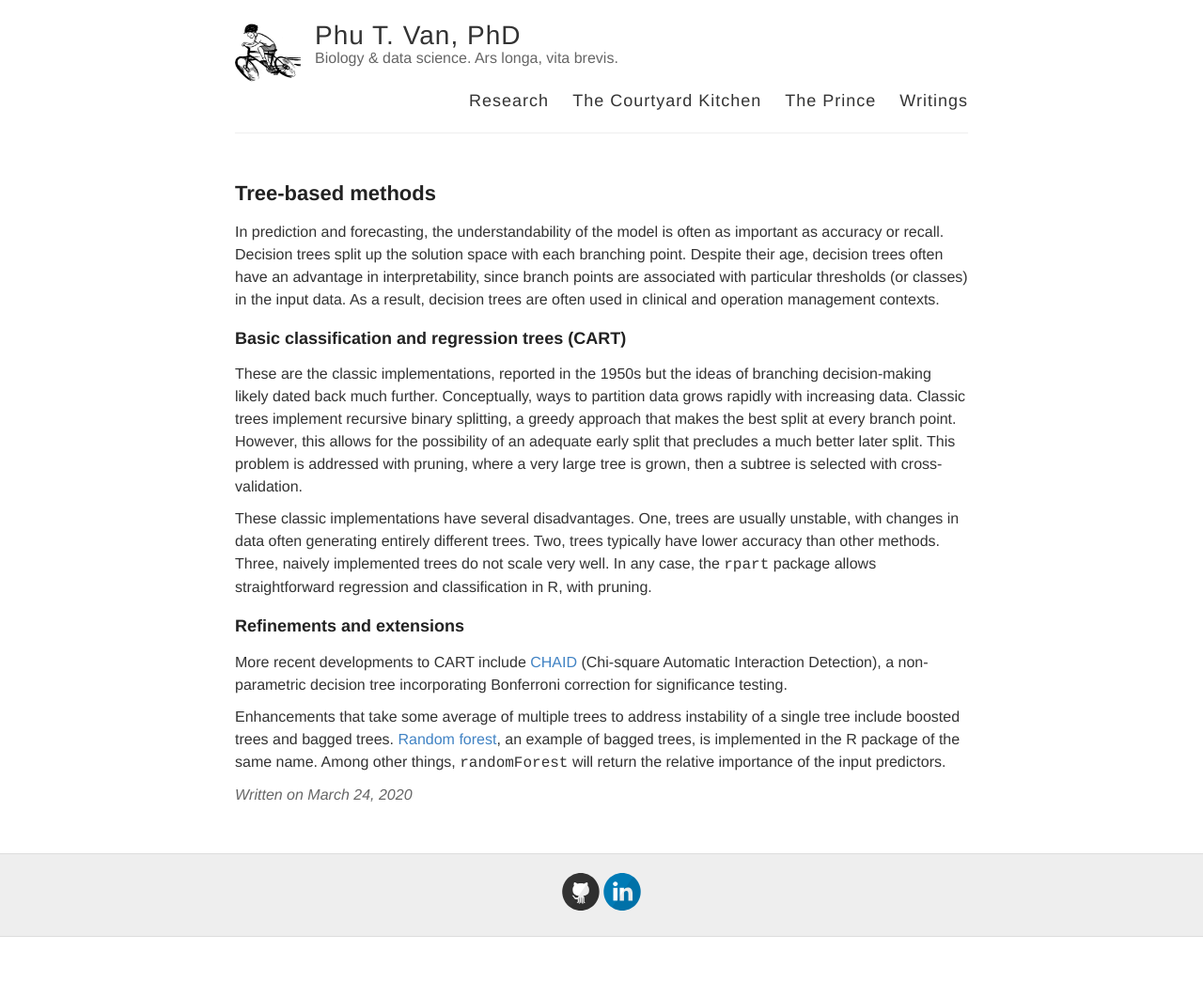
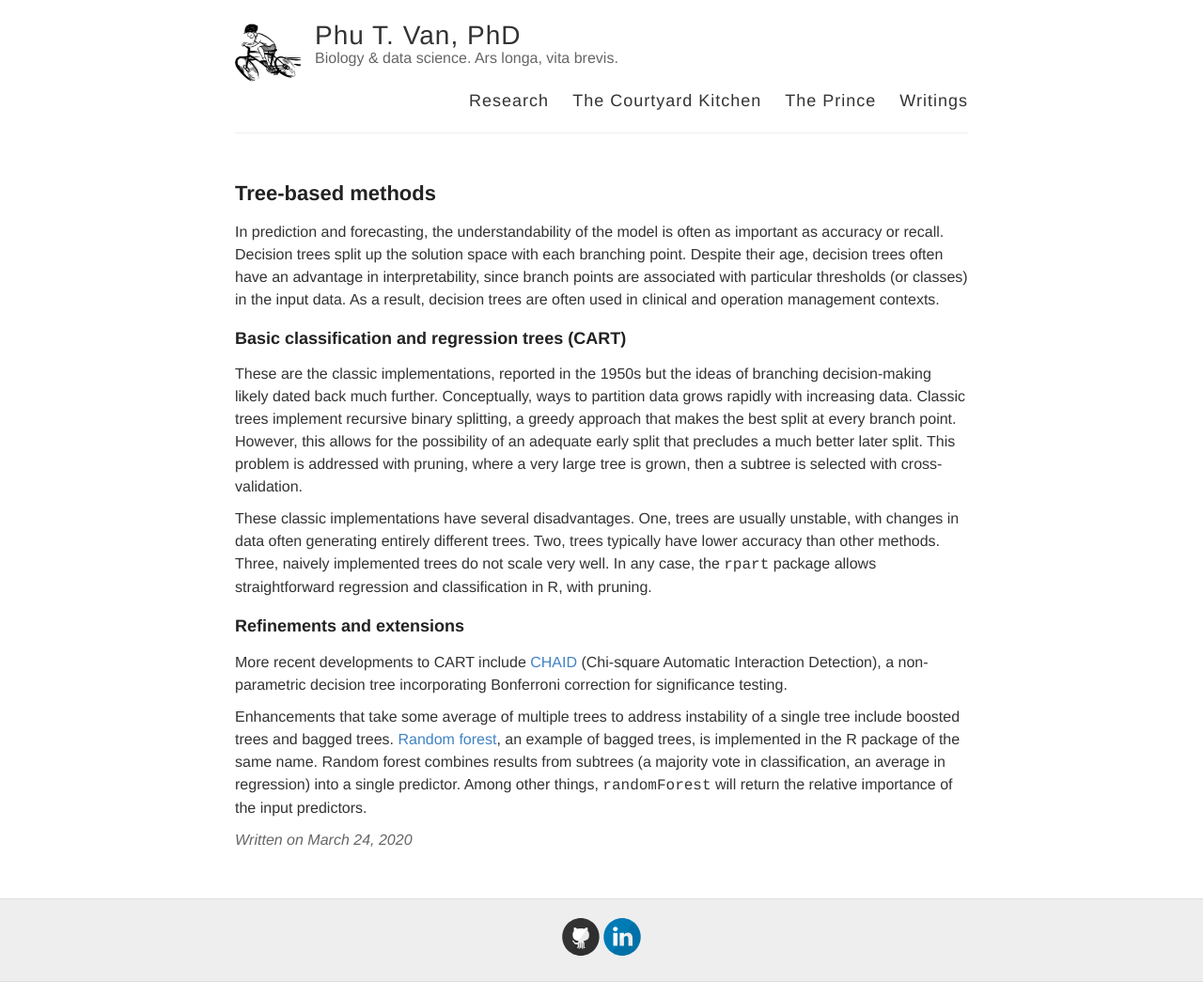
Before and after one commit to ptvan/ptvan.github.io, a Jekyll site: the page built from _posts/2020-03-24-tree-based-methods.md, in a window 1280 px wide. Shown: the whole page at 94% size. Built offline with Jekyll 4.4.1, drawn with Linux system fonts in a browser that asks for light colours; before the commit the page ends 997 px from its top, so only the background shows below that.

Commit message:
minor additions

```diff
--- a/_posts/2020-03-24-tree-based-methods.md
+++ b/_posts/2020-03-24-tree-based-methods.md
@@ -15,4 +15,4 @@ These classic implementations have several disadvantages. One, trees are usually
 
 More recent developments to CART include [CHAID](https://en.wikipedia.org/wiki/Chi-square_automatic_interaction_detection) (Chi-square Automatic Interaction Detection), a non-parametric decision tree incorporating Bonferroni correction for significance testing.
 
-Enhancements that take some average of multiple trees to address instability of a single tree include boosted trees and bagged trees. [Random forest](https://en.wikipedia.org/wiki/Random_forest), an example of bagged trees, is implemented in the R package of the same name. Among other things, `randomForest` will return the relative importance of the input predictors.
+Enhancements that take some average of multiple trees to address instability of a single tree include boosted trees and bagged trees. [Random forest](https://en.wikipedia.org/wiki/Random_forest), an example of bagged trees, is implemented in the R package of the same name. Random forest combines results from subtrees (a majority vote in classification, an average in regression) into a single predictor. Among other things, `randomForest` will return the relative importance of the input predictors.
```
